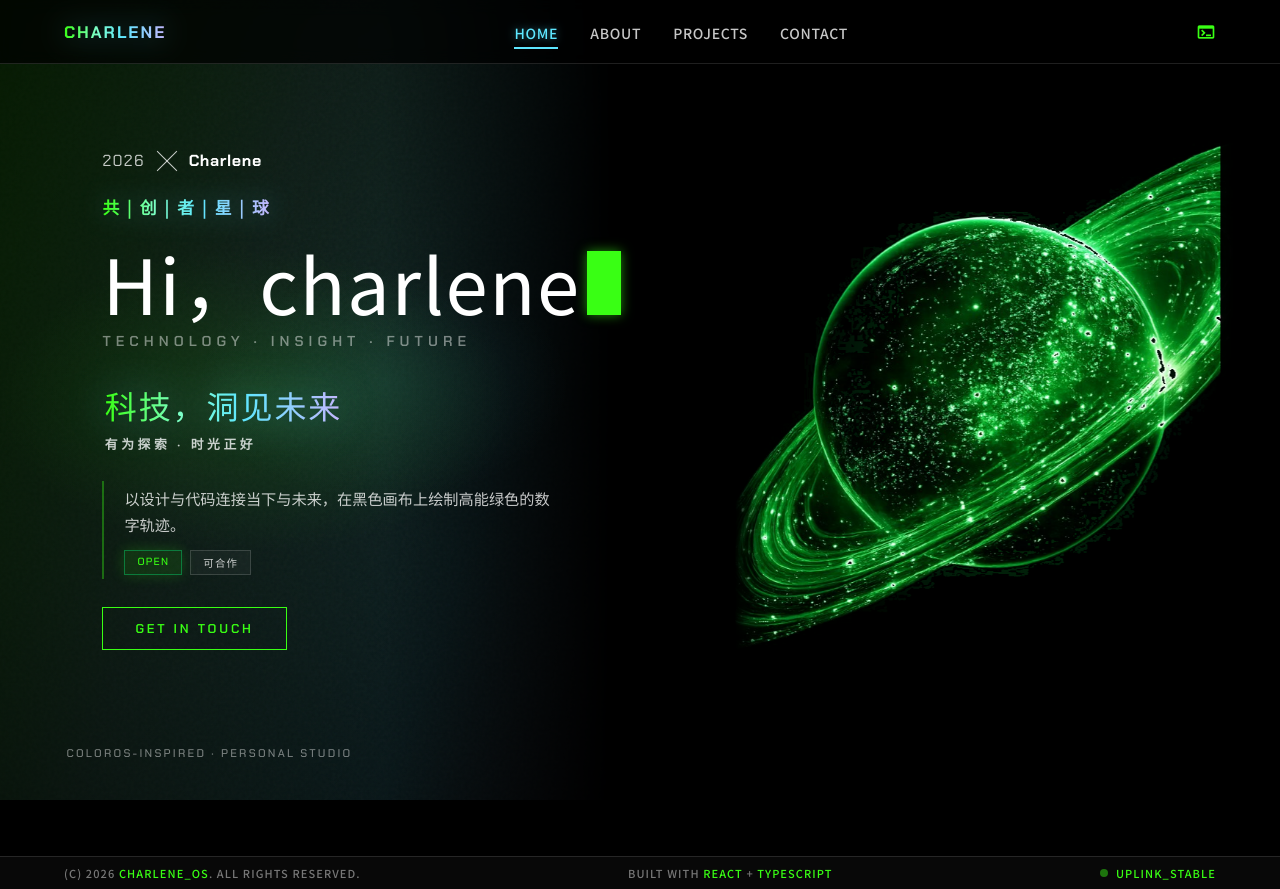
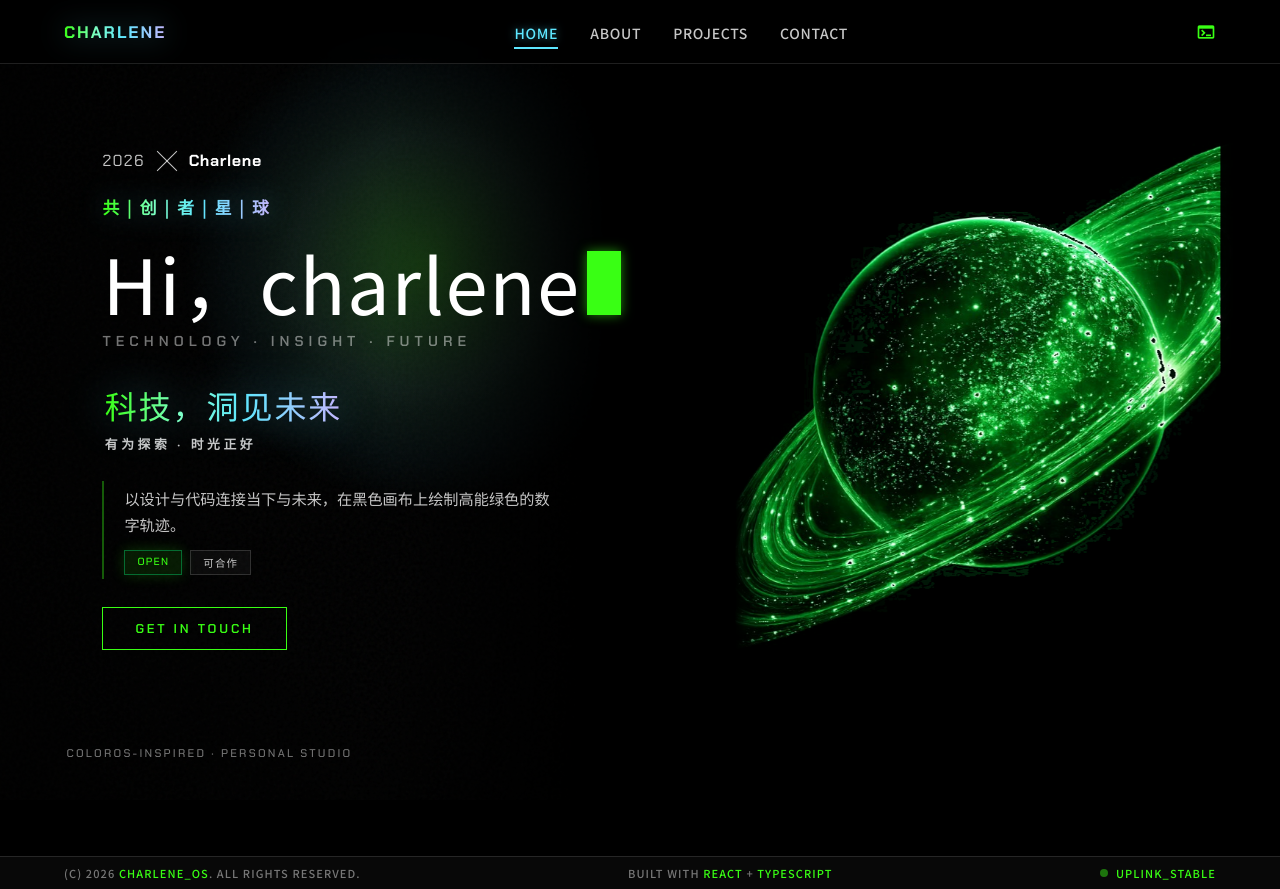
Before and after one commit to charlene00sara-gif/charlene00sara-gif.github.lo, a React (Vite) app: page / in a window 1280 px wide. Built offline with nearby package versions, Linux system fonts and the light colour scheme; a web font is replaced by a local one.

Commit message:
style: compact circular glow at 33% position

```diff
--- a/src/styles/global.css
+++ b/src/styles/global.css
@@ -102,22 +102,26 @@ body::before {
   inset: 0;
   pointer-events: none;
   z-index: 1;
-  background: linear-gradient(
-    108deg,
-    rgba(57, 255, 20, 0.2) 0%,
-    rgba(125, 255, 200, 0.14) 22%,
-    rgba(94, 231, 255, 0.12) 42%,
-    rgba(196, 181, 253, 0.08) 58%,
-    transparent 72%
-  );
+  /* circular bloom at ~⅓ × ⅓ (behind hero copy) */
+  background:
+    radial-gradient(
+      circle min(42vmin, 380px) at 33% 33%,
+      rgba(57, 255, 20, 0.2) 0%,
+      rgba(125, 255, 200, 0.11) 38%,
+      rgba(94, 231, 255, 0.05) 58%,
+      transparent 72%
+    ),
+    radial-gradient(
+      circle min(28vmin, 240px) at 33% 33%,
+      rgba(196, 181, 253, 0.07) 0%,
+      transparent 68%
+    );
 }
 
 .crt-vignette {
   position: fixed;
   inset: 0;
   background:
-    radial-gradient(ellipse 36% 34% at 20% 50%, rgba(57, 255, 20, 0.12), transparent 56%),
-    radial-gradient(ellipse 28% 28% at 30% 48%, rgba(94, 231, 255, 0.08), transparent 52%),
     linear-gradient(to left, #000 52%, transparent 70%),
     radial-gradient(circle, transparent 34%, rgba(0, 0, 0, 0.5) 100%);
   pointer-events: none;
```
Also changed, not shown: 5 other files (tests, documents, lock files or other folders).
